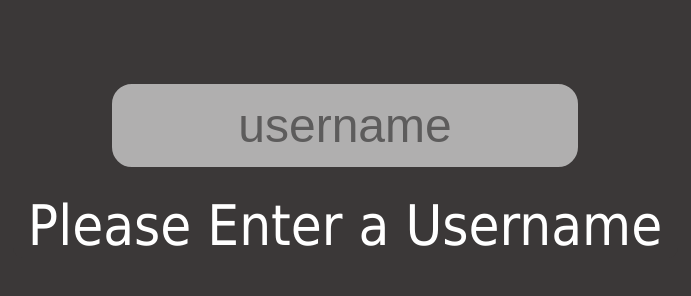
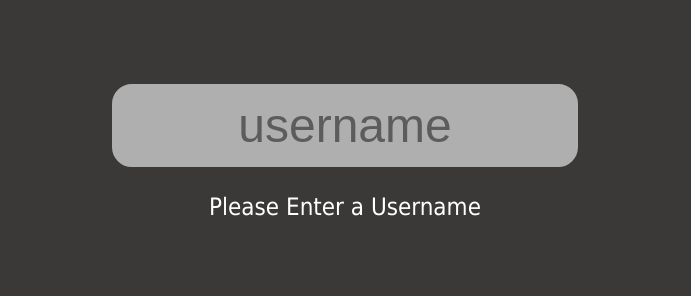
Before and after one commit to patjab/dwightshayplace-frontend, a PHP site: page / in a window 1280 px wide. Shown: the part 265-561 px from the top of the page, without its empty margins (295-986 px from the left). Run offline with PHP 8.4, Linux system fonts and the light colour scheme.

Commit message:
font size smaller of validation

```diff
--- a/styles.css
+++ b/styles.css
@@ -74,7 +74,7 @@ body {
 
 
 #usernameValidationMessage {
-  font-size: 7vh;
+  font-size: 3vh;
   text-align: center;
   color: white;
   font-family: Tahoma;
```
